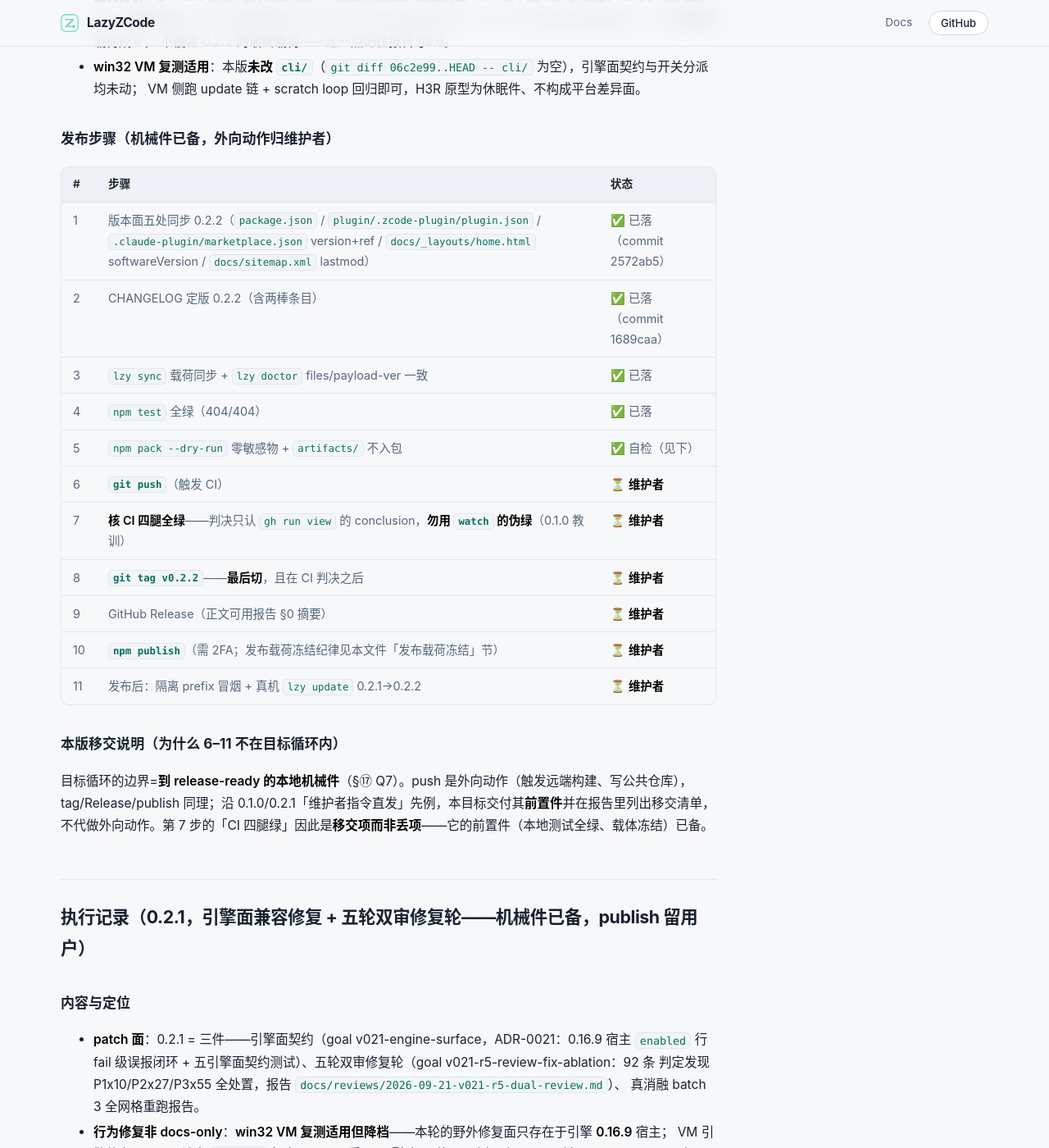
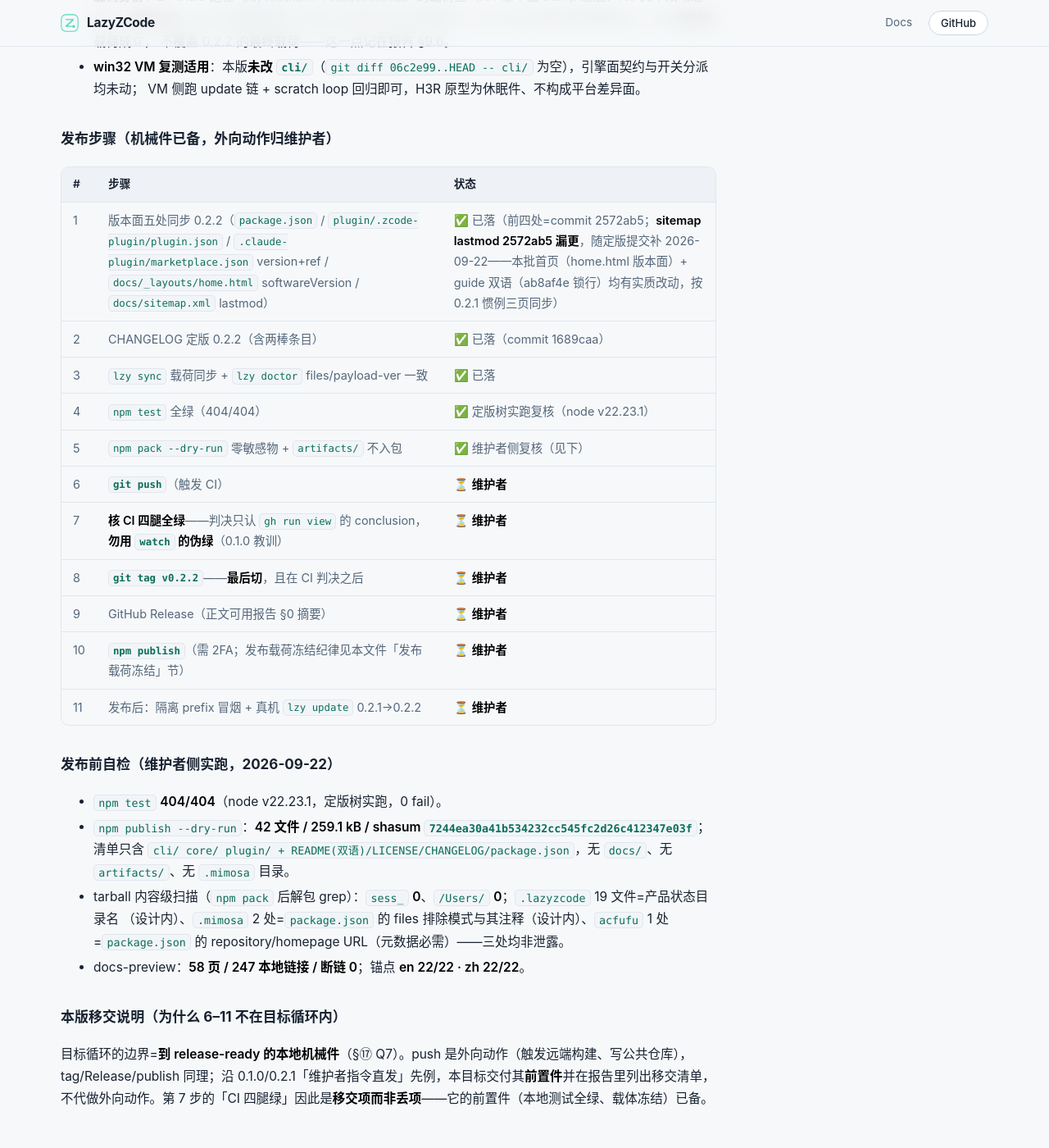
Before and after one commit to Acfufu/lazyzcode, a Jekyll site: the page built from docs/release-checklist.md, in a window 1280 px wide and 1400 px high, scrolled down 20797 px. Shown: the whole window at 82% size. Built offline with Jekyll 4.4.1, drawn with Linux system fonts in a browser that asks for light colours; our own code applies the rules of GitHub Pages for plain Markdown files.

Commit message:
release: 0.2.2 (closing the version face + the maintainer-side pre-flight)
The sitemap's homepage and both guide pages move to 2026-09-22: this batch
touched the homepage version face (home.html) and both guides (ab8af4e's lock
row), which is the 0.2.1 convention for the three pages. The stepping table's
row 1 claimed the sitemap had already moved with 2572ab5 - it had not, and the
row now says so.

The pre-flight block records what the maintainer side actually ran: npm test
404/404, publish dry-run 42 files / 259.1 kB / shasum 7244ea30..., the
content-level scan of the packed tarball (the three hits are by-design: the
state-directory name, the files-negation patterns, and the repository URL), and
docs-preview's 58 pages / 0 broken links / anchors en 22-22 zh 22-22.

Payload-free: docs/ is outside the npm files whitelist.

```diff
--- a/docs/release-checklist.md
+++ b/docs/release-checklist.md
@@ -504,17 +504,27 @@ plugin payload). From older versions: manual two-step (`npm i -g lazyzcode
 
 | # | 步骤 | 状态 |
 |---|---|---|
-| 1 | 版本面五处同步 0.2.2（`package.json` / `plugin/.zcode-plugin/plugin.json` / `.claude-plugin/marketplace.json` version+ref / `docs/_layouts/home.html` softwareVersion / `docs/sitemap.xml` lastmod） | ✅ 已落（commit 2572ab5） |
+| 1 | 版本面五处同步 0.2.2（`package.json` / `plugin/.zcode-plugin/plugin.json` / `.claude-plugin/marketplace.json` version+ref / `docs/_layouts/home.html` softwareVersion / `docs/sitemap.xml` lastmod） | ✅ 已落（前四处=commit 2572ab5；**sitemap lastmod 2572ab5 漏更**，随定版提交补 2026-09-22——本批首页（home.html 版本面）+ guide 双语（ab8af4e 锁行）均有实质改动，按 0.2.1 惯例三页同步） |
 | 2 | CHANGELOG 定版 0.2.2（含两棒条目） | ✅ 已落（commit 1689caa） |
 | 3 | `lzy sync` 载荷同步 + `lzy doctor` files/payload-ver 一致 | ✅ 已落 |
-| 4 | `npm test` 全绿（404/404） | ✅ 已落 |
-| 5 | `npm pack --dry-run` 零敏感物 + `artifacts/` 不入包 | ✅ 自检（见下） |
+| 4 | `npm test` 全绿（404/404） | ✅ 定版树实跑复核（node v22.23.1） |
+| 5 | `npm pack --dry-run` 零敏感物 + `artifacts/` 不入包 | ✅ 维护者侧复核（见下） |
 | 6 | **`git push`**（触发 CI） | ⏳ **维护者** |
 | 7 | **核 CI 四腿全绿**——判决只认 `gh run view` 的 conclusion，**勿用 `watch` 的伪绿**（0.1.0 教训） | ⏳ **维护者** |
 | 8 | **`git tag v0.2.2`**——**最后切**，且在 CI 判决之后 | ⏳ **维护者** |
 | 9 | GitHub Release（正文可用报告 §0 摘要） | ⏳ **维护者** |
 | 10 | **`npm publish`**（需 2FA；发布载荷冻结纪律见本文件「发布载荷冻结」节） | ⏳ **维护者** |
 | 11 | 发布后：隔离 prefix 冒烟 + 真机 `lzy update` 0.2.1→0.2.2 | ⏳ **维护者** |
+
+### 发布前自检（维护者侧实跑，2026-09-22）
+
+- `npm test` **404/404**（node v22.23.1，定版树实跑，0 fail）。
+- `npm publish --dry-run`：**42 文件 / 259.1 kB / shasum `7244ea30a41b534232cc545fc2d26c412347e03f`**；清单只含
+  `cli/ core/ plugin/ + README(双语)/LICENSE/CHANGELOG/package.json`，无 `docs/`、无 `artifacts/`、无 `.mimosa` 目录。
+- tarball 内容级扫描（`npm pack` 后解包 grep）：`sess_` **0**、`/Users/` **0**；`.lazyzcode` 19 文件=产品状态目录名
+  （设计内）、`.mimosa` 2 处=`package.json` 的 files 排除模式与其注释（设计内）、`acfufu` 1 处=`package.json`
+  的 repository/homepage URL（元数据必需）——三处均非泄露。
+- docs-preview：**58 页 / 247 本地链接 / 断链 0**；锚点 **en 22/22 · zh 22/22**。
 
 ### 本版移交说明（为什么 6–11 不在目标循环内）
 
--- a/docs/sitemap.xml
+++ b/docs/sitemap.xml
@@ -3,9 +3,9 @@
      若仓库改名或换组织，与 docs/_config.yml 的 url/baseurl 一起改。
      lastmod = 对应页面内容的最近提交日，内容有实质改动时顺手更新。 -->
 <urlset xmlns="http://www.sitemaps.org/schemas/sitemap/0.9">
-  <url><loc>https://acfufu.github.io/lazyzcode/</loc><lastmod>2026-09-21</lastmod></url>
-  <url><loc>https://acfufu.github.io/lazyzcode/guide/en/</loc><lastmod>2026-09-21</lastmod></url>
-  <url><loc>https://acfufu.github.io/lazyzcode/guide/zh/</loc><lastmod>2026-09-21</lastmod></url>
+  <url><loc>https://acfufu.github.io/lazyzcode/</loc><lastmod>2026-09-22</lastmod></url>
+  <url><loc>https://acfufu.github.io/lazyzcode/guide/en/</loc><lastmod>2026-09-22</lastmod></url>
+  <url><loc>https://acfufu.github.io/lazyzcode/guide/zh/</loc><lastmod>2026-09-22</lastmod></url>
   <url><loc>https://acfufu.github.io/lazyzcode/developers/en/</loc><lastmod>2026-09-15</lastmod></url>
   <url><loc>https://acfufu.github.io/lazyzcode/developers/zh/</loc><lastmod>2026-09-15</lastmod></url>
 </urlset>
```
